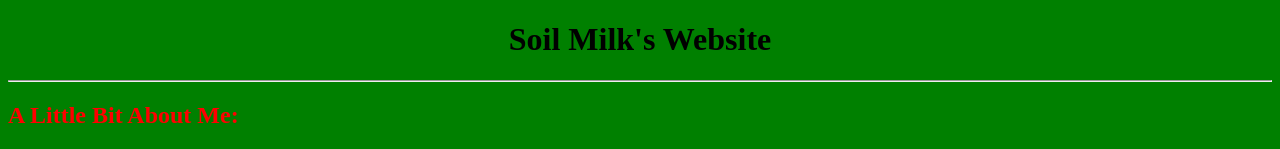
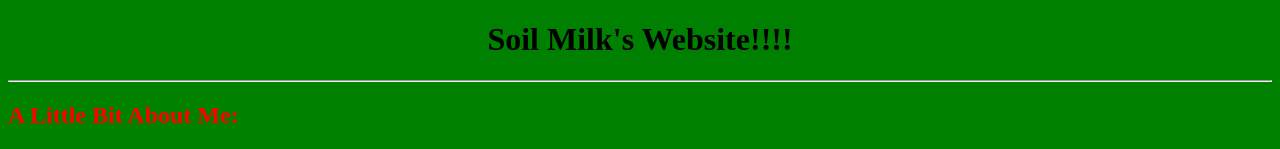
Before and after one commit to soilmilk/soilmilk.github.io, a plain HTML site: page index.html in a window 1280 px wide. Shown: the top 149 px of the page. Drawn offline with Linux system fonts and the light colour scheme.

Commit message:
Update index.html

```diff
--- a/index.html
+++ b/index.html
@@ -7,7 +7,7 @@
     <!--OOFer-->
 
     <body>
-        <h1 style='text-align:center;'>Soil Milk's Website</h1>
+        <h1 style='text-align:center;'>Soil Milk's Website!!!!</h1>
         <hr>
 
         <h2 class='title'>A Little Bit About Me:</h2>
```
